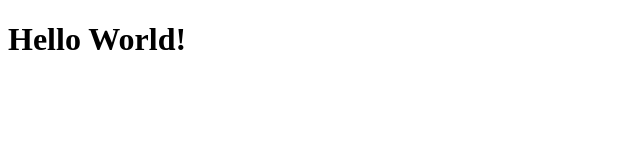
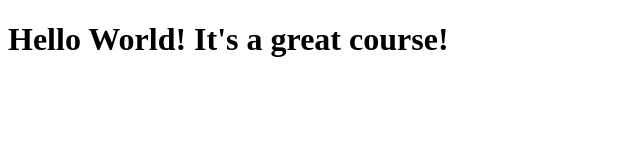
Before and after one commit to hardiwijaya/101, a plain HTML site: page site/index.html in a window 1280 px wide. Shown: the whole page, without its empty margins (0-640 px from the left). Drawn offline with Linux system fonts and the light colour scheme.

Commit message:
small edit to the content

```diff
--- a/site/index.html
+++ b/site/index.html
@@ -4,6 +4,6 @@
 	<title>Hello Coursera! </title>
 </head>
 <body>
-<h1> Hello World! </h1>
+<h1> Hello World! It's a great course!</h1>
 </body>
 </html>
```
